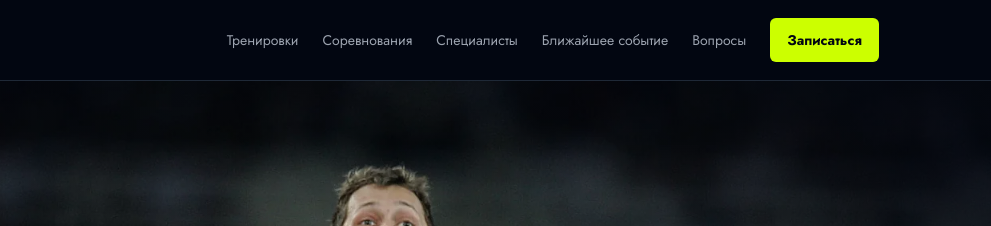
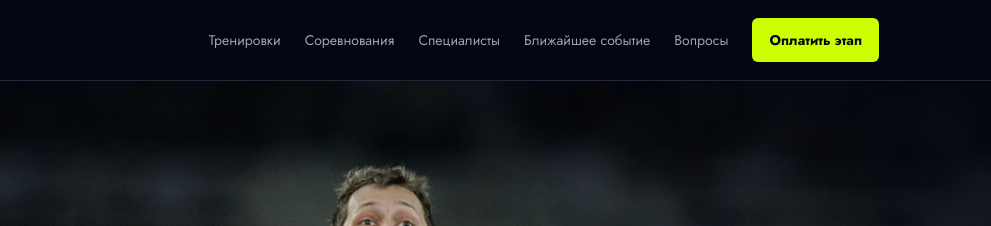
Before and after one commit to ToniQStudio/run-club, a website: page landing/index.html in a window 1280 px wide. Shown: the top 226 px of the page, 289-1280 px from the left. Drawn offline with Linux system fonts and the light colour scheme.

Commit message:
Change header CTA to pay stage

```diff
--- a/landing/index.html
+++ b/landing/index.html
@@ -59,9 +59,9 @@
         <a href="#event">Ближайшее событие</a>
         <a href="#faq">Вопросы</a>
       </nav>
-      <a class="button button-small button-primary" href="#join" data-lead-open aria-haspopup="dialog" aria-controls="lead-dialog" data-lead-source="Сборная · шапка">
-        <span class="header-cta-full">Записаться</span>
-        <span class="header-cta-short">Записаться</span>
+      <a class="button button-small button-primary" href="pay.html">
+        <span class="header-cta-full">Оплатить этап</span>
+        <span class="header-cta-short">Оплатить</span>
       </a>
     </div>
   </header>
```
Also changed, not shown: docs/journal/2026-11-02-pay-free-sbp.md (+7 -0 lines), landing/documents.html (+3 -3 lines).
